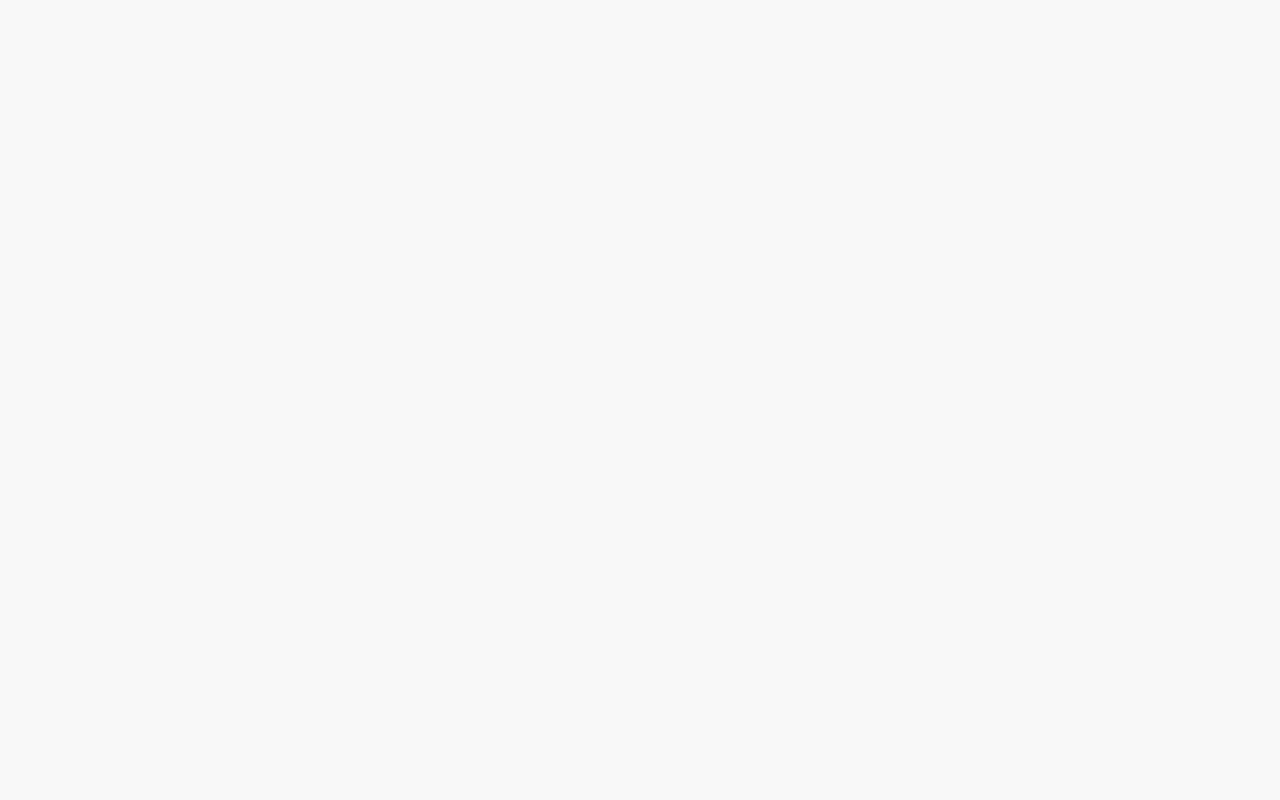
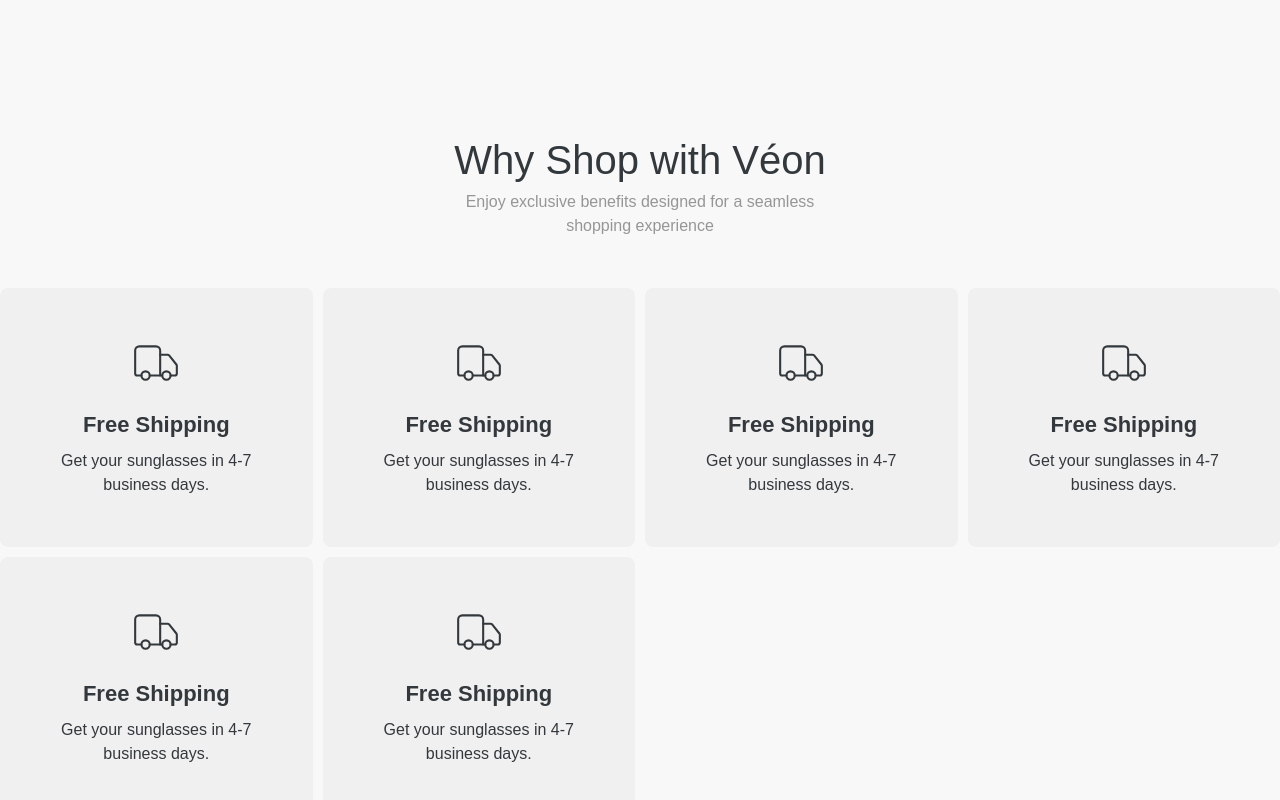
Before and after one commit to TamimHossain031/vintora, a Next.js app: page / in a window 1280 px wide. Shown: the part 9395-10195 px from the top of the page. Before the commit the page ends 9375 px from the top, so only its background shows below. Built offline with nearby package versions, Linux system fonts and the light colour scheme; a web font is replaced by a local one.

Commit message:
feat(home): add ShopWithUs section to main page
This commit introduces the new `ShopWithUs` component to the homepage.

The component is imported and rendered at the bottom of the page, after the "FasionStyle" section, to display key benefits of shopping with the brand.

```diff
--- a/app/page.js
+++ b/app/page.js
@@ -6,6 +6,7 @@
 import DiscoverCollection from "@/components/home/DiscoverCollection";
 import CustomerSay from "@/components/home/CustomerSay";
 import FasionStyle from "@/components/home/FasionStyle";
+import ShopWithUs from "@/components/home/ShopWithUs";
 export default function Home() {
   return (
  <div>
@@ -16,6 +17,7 @@
     <DiscoverCollection />
     <CustomerSay />
     <FasionStyle />
+    <ShopWithUs />
  </div>
   );
 }
--- /dev/null
+++ b/components/home/ShopWithUs.js
@@ -0,0 +1,28 @@
+import { Truck } from "lucide-react";
+export default function ShopWithUs() {
+  return (
+    <section className="mx-auto mt-[150px] max-w-[1440px]">
+      <div className="title text-center">
+        <h2>Why Shop with Véon</h2>
+        <p>
+          Enjoy exclusive benefits designed for a seamless shopping experience
+        </p>
+      </div>
+
+      <div className="grid grid-cols-1 md:grid-cols-2 lg:grid-cols-3 xl:grid-cols-4 gap-[10px] mt-[50px]">
+        {Array(6)
+          .fill()
+          .map((_, i) => (
+            <div
+              className="w-full px-[30px] py-[50px] bg-[#f0f0f0] rounded-lg text-center"
+              key={i}
+            >
+              <Truck strokeWidth={1} size={50} className="mx-auto" />
+              <h2 className="text-[22px] font-semibold mt-[20px]">Free Shipping</h2>
+              <p className="text-base font-normal mt-2">Get your sunglasses in 4-7 business days.</p>
+            </div>
+          ))}
+      </div>
+    </section>
+  );
+}
```
